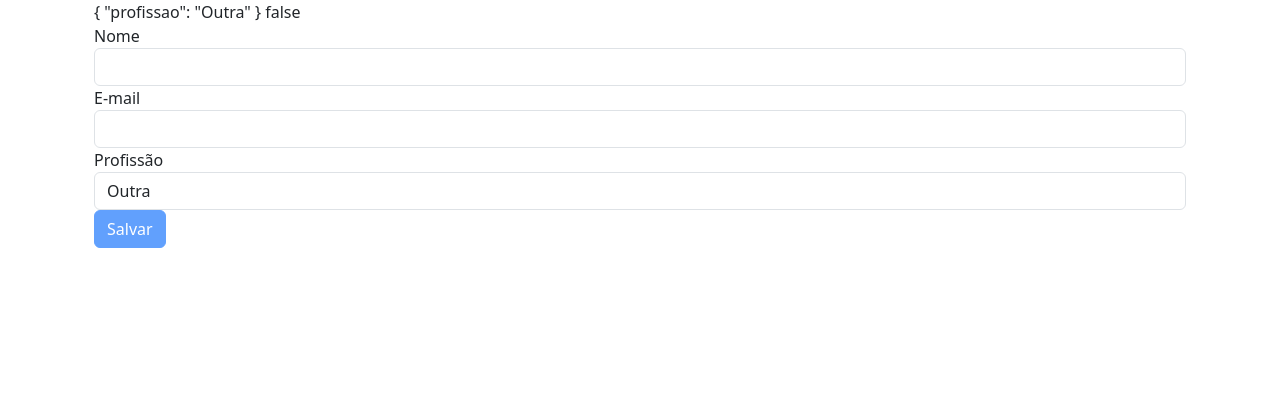
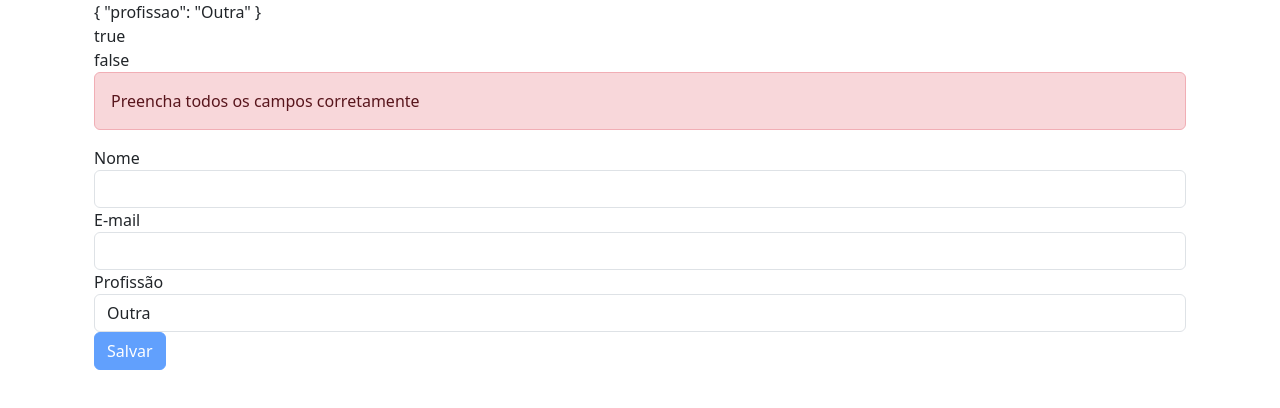
Before and after one commit to fabriciio95/algamoney-front, an Angular app in the folder meuprojeto/: page / in a window 1280 px wide. Shown: the top 408 px of the page. Built offline with nearby package versions, Linux system fonts and the light colour scheme.

Commit message:
Exibindo erro de validação do formulário

```diff
--- a/meuprojeto/src/app/aula-formulario/aula-formulario.component.html
+++ b/meuprojeto/src/app/aula-formulario/aula-formulario.component.html
@@ -1,7 +1,17 @@
 <div class="container">
   {{ cliente | json}}
+  <br>
+  {{usuarioForm.invalid}}
+  <br>
   {{ usuarioForm.valid}}
-  <form #usuarioForm="ngForm" (ngSubmit)="salvar(usuarioForm)">
+
+  <div class="alert alert-danger" *ngIf="usuarioForm.invalid">
+
+    Preencha todos os campos corretamente
+
+  </div>
+
+  <form autocomplete="off" #usuarioForm="ngForm" (ngSubmit)="salvar(usuarioForm)">
      <div class="form-group">
         <label class="form-control-label">Nome</label>
         <input type="text" class="form-control" name="nome" [(ngModel)]="cliente.nome" required minlength="2">
```
